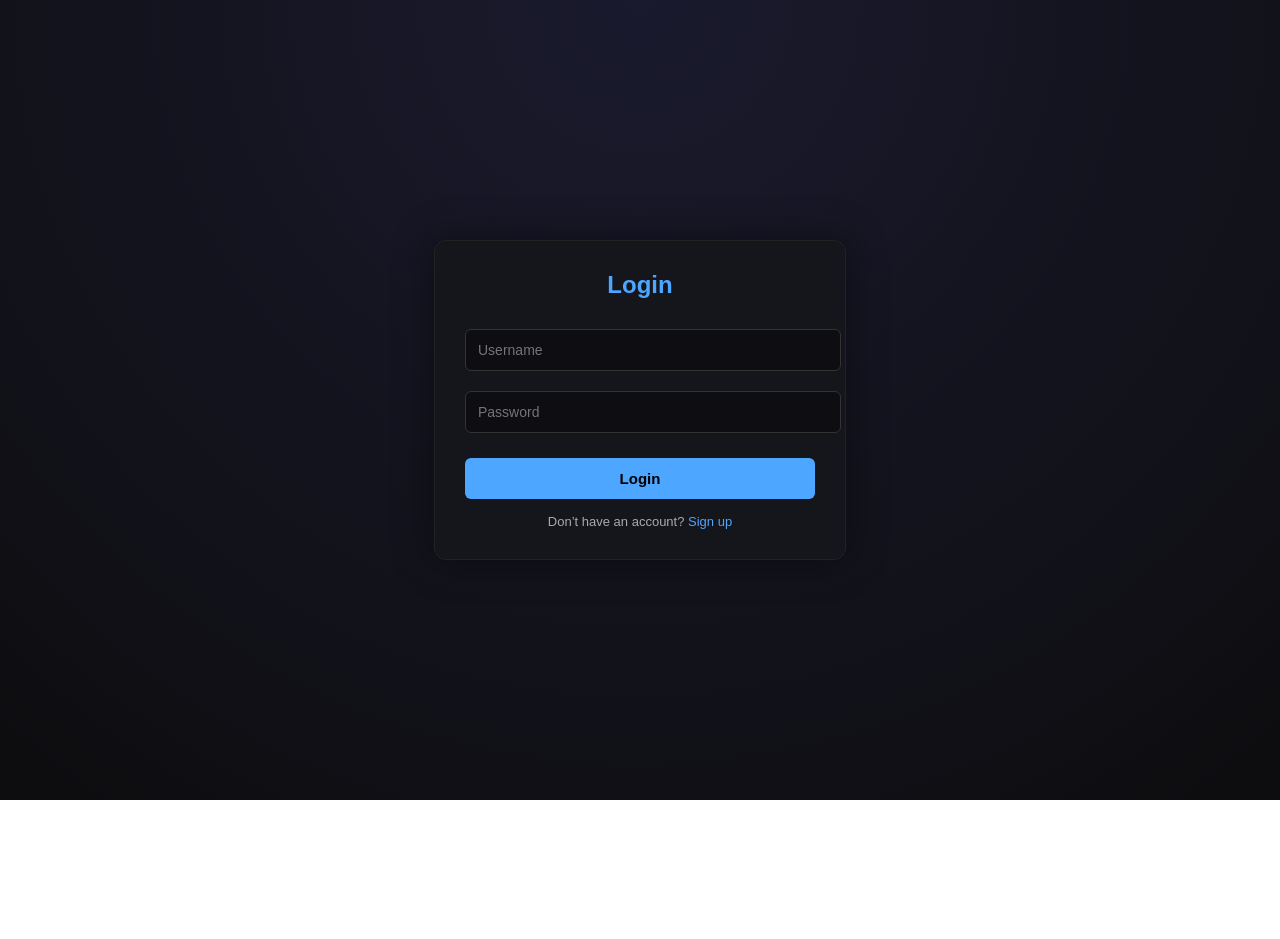
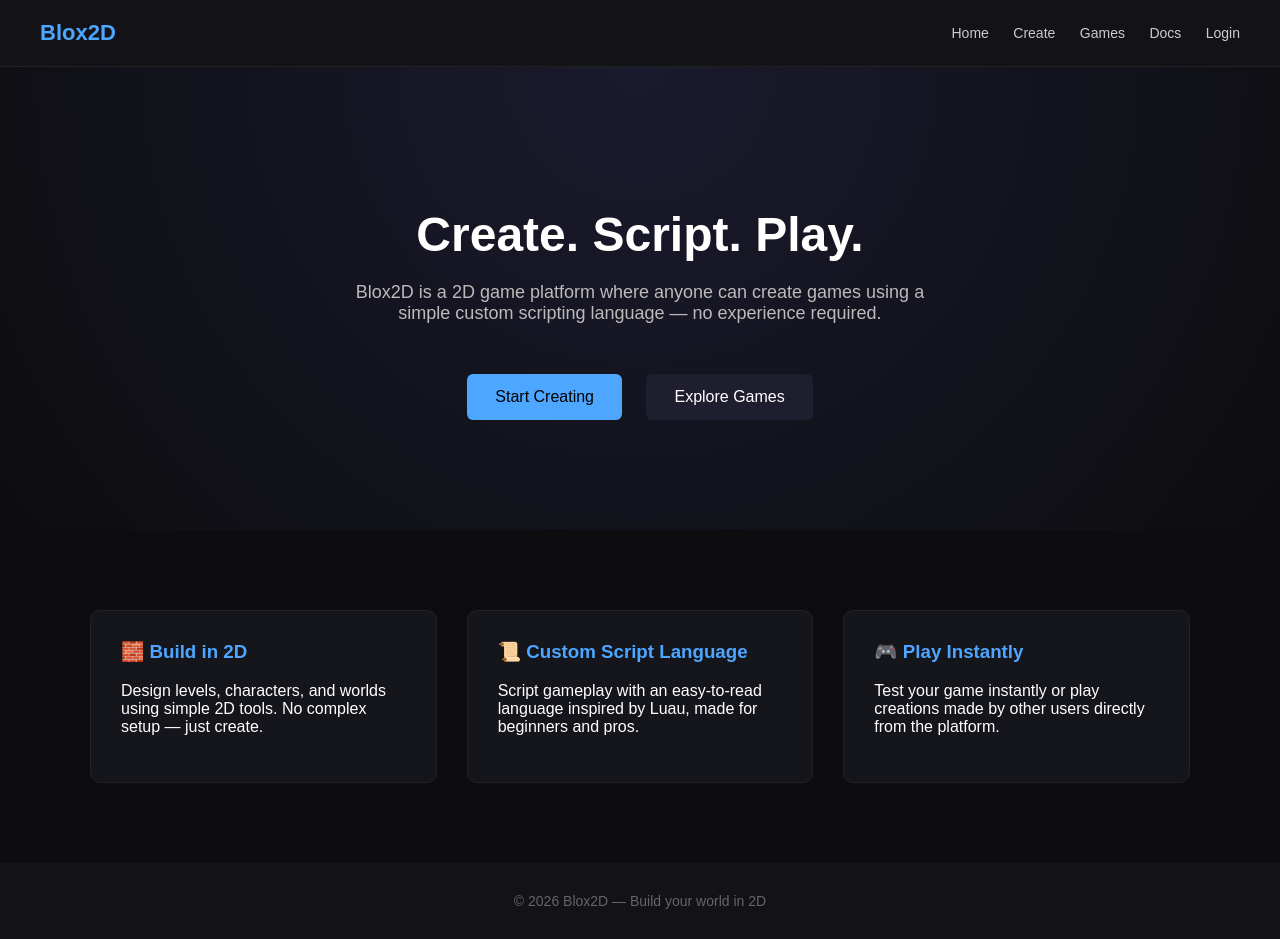
Before and after one commit to jergan-studio/Blox2d, a plain HTML site: page index.html in a window 1280 px wide. Before the commit the page ends 800 px from the top, so only its background shows below. Drawn offline with Linux system fonts and the light colour scheme.

Commit message:
Update index.html

```diff
--- a/index.html
+++ b/index.html
@@ -3,123 +3,171 @@
 <head>
   <meta charset="UTF-8" />
   <meta name="viewport" content="width=device-width, initial-scale=1.0" />
-  <title>Blox2D — Login</title>
+  <title>Blox2D — Create 2D Games</title>
 
   <style>
     body {
       margin: 0;
-      height: 100vh;
       font-family: Arial, Helvetica, sans-serif;
-      background: radial-gradient(circle at top, #1a1a2e, #0d0d0f);
+      background: #0d0d0f;
       color: white;
-      display: flex;
-      align-items: center;
-      justify-content: center;
     }
 
-    .box {
-      background: #15151c;
-      border: 1px solid #222;
-      border-radius: 12px;
-      width: 350px;
-      padding: 30px;
-      box-shadow: 0 0 40px rgba(0,0,0,0.4);
+    header {
+      padding: 20px 40px;
+      display: flex;
+      justify-content: space-between;
+      align-items: center;
+      background: #121217;
+      border-bottom: 1px solid #222;
     }
 
-    h2 {
-      margin-top: 0;
-      text-align: center;
+    header h1 {
+      margin: 0;
+      font-size: 22px;
       color: #4da6ff;
     }
 
-    input {
-      width: 100%;
-      padding: 12px;
-      margin: 10px 0;
-      background: #0d0d12;
-      border: 1px solid #333;
-      border-radius: 6px;
-      color: white;
+    nav a {
+      color: #ccc;
+      text-decoration: none;
+      margin-left: 20px;
       font-size: 14px;
     }
 
-    input:focus {
-      outline: none;
-      border-color: #4da6ff;
+    nav a:hover {
+      color: white;
     }
 
-    button {
-      width: 100%;
-      padding: 12px;
-      margin-top: 15px;
-      background: #4da6ff;
+    .hero {
+      text-align: center;
+      padding: 100px 20px;
+      background: radial-gradient(circle at top, #1a1a2e, #0d0d0f);
+    }
+
+    .hero h2 {
+      font-size: 48px;
+      margin-bottom: 20px;
+    }
+
+    .hero p {
+      font-size: 18px;
+      color: #bbb;
+      max-width: 600px;
+      margin: 0 auto 40px;
+    }
+
+    .hero button {
+      padding: 14px 28px;
+      margin: 10px;
+      font-size: 16px;
       border: none;
       border-radius: 6px;
-      font-size: 15px;
-      cursor: pointer;
-      color: black;
-      font-weight: bold;
-    }
-
-    .toggle {
-      text-align: center;
-      margin-top: 15px;
-      font-size: 13px;
-      color: #aaa;
       cursor: pointer;
     }
 
-    .toggle span {
+    .primary {
+      background: #4da6ff;
+      color: black;
+    }
+
+    .secondary {
+      background: #1e1e2e;
+      color: white;
+      border: 1px solid #333;
+    }
+
+    section {
+      padding: 80px 40px;
+      max-width: 1100px;
+      margin: auto;
+    }
+
+    .features {
+      display: grid;
+      grid-template-columns: repeat(auto-fit, minmax(250px, 1fr));
+      gap: 30px;
+    }
+
+    .card {
+      background: #15151c;
+      padding: 30px;
+      border-radius: 10px;
+      border: 1px solid #222;
+    }
+
+    .card h3 {
+      margin-top: 0;
       color: #4da6ff;
     }
 
-    .hidden {
-      display: none;
+    footer {
+      text-align: center;
+      padding: 30px;
+      background: #121217;
+      color: #666;
+      font-size: 14px;
     }
   </style>
 </head>
+
 <body>
 
-<div class="box">
+<header>
+  <h1>Blox2D</h1>
+  <nav>
+    <a href="#">Home</a>
+    <a href="#">Create</a>
+    <a href="#">Games</a>
+    <a href="#">Docs</a>
+    <a href="#">Login</a>
+  </nav>
+</header>
 
-  <!-- LOGIN -->
-  <div id="login">
-    <h2>Login</h2>
-    <input type="text" placeholder="Username" />
-    <input type="password" placeholder="Password" />
-    <button>Login</button>
+<div class="hero">
+  <h2>Create. Script. Play.</h2>
+  <p>
+    Blox2D is a 2D game platform where anyone can create games
+    using a simple custom scripting language — no experience required.
+  </p>
 
-    <div class="toggle" onclick="showSignup()">
-      Don’t have an account? <span>Sign up</span>
-    </div>
-  </div>
-
-  <!-- SIGN UP -->
-  <div id="signup" class="hidden">
-    <h2>Sign Up</h2>
-    <input type="text" placeholder="Username" />
-    <input type="email" placeholder="Email" />
-    <input type="password" placeholder="Password" />
-    <button>Create Account</button>
-
-    <div class="toggle" onclick="showLogin()">
-      Already have an account? <span>Login</span>
-    </div>
-  </div>
-
+  <button class="primary">Start Creating</button>
+  <button class="secondary">Explore Games</button>
 </div>
 
-<script>
-  function showSignup() {
-    document.getElementById("login").classList.add("hidden");
-    document.getElementById("signup").classList.remove("hidden");
-  }
+<section>
+  <div class="features">
 
-  function showLogin() {
-    document.getElementById("signup").classList.add("hidden");
-    document.getElementById("login").classList.remove("hidden");
-  }
-</script>
+    <div class="card">
+      <h3>🧱 Build in 2D</h3>
+      <p>
+        Design levels, characters, and worlds using simple 2D tools.
+        No complex setup — just create.
+      </p>
+    </div>
+
+    <div class="card">
+      <h3>📜 Custom Script Language</h3>
+      <p>
+        Script gameplay with an easy-to-read language inspired by Luau,
+        made for beginners and pros.
+      </p>
+    </div>
+
+    <div class="card">
+      <h3>🎮 Play Instantly</h3>
+      <p>
+        Test your game instantly or play creations made by other users
+        directly from the platform.
+      </p>
+    </div>
+
+  </div>
+</section>
+
+<footer>
+  © 2026 Blox2D — Build your world in 2D
+</footer>
 
 </body>
 </html>
```
